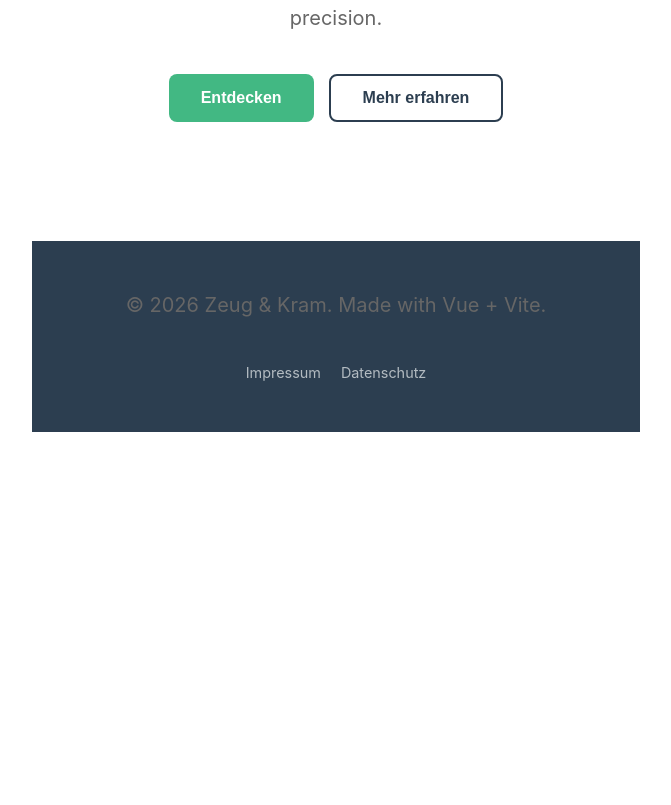
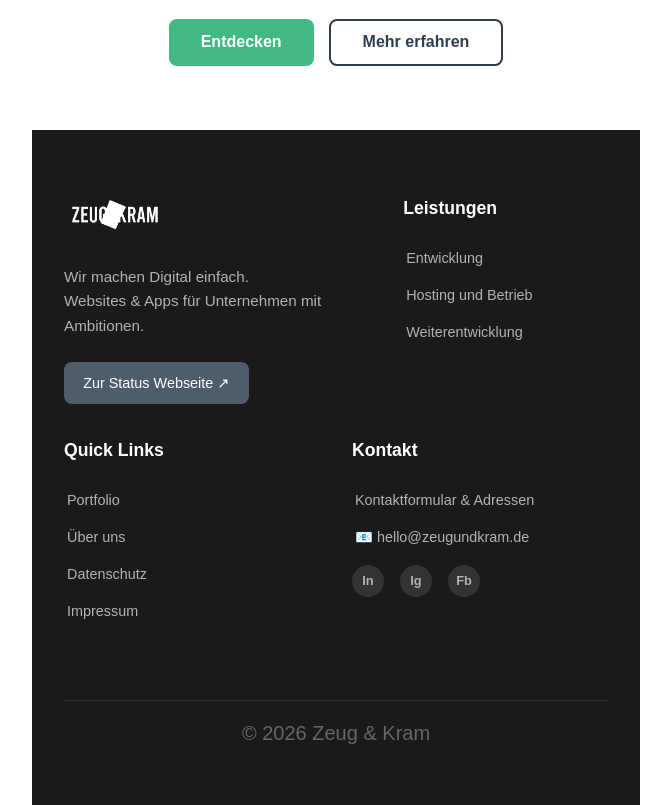
Before and after one commit to ZeugUndKram/ZeugUndKramDE, a Vue app: page / in a window 1280 px wide. Shown: the part 368-1173 px from the top of the page, without its empty margins (0-671 px from the left). Before the commit the page ends 800 px from the top, so only its background shows below. Built offline with nearby package versions, Linux system fonts and the light colour scheme; the HTML template or start-up script is replaced by a standard one.

Commit message:
Updated footer

```diff
--- a/src/components/Footer.vue
+++ b/src/components/Footer.vue
@@ -4,37 +4,185 @@ const currentYear = new Date().getFullYear();
 
 <template>
   <footer class="footer">
-    <div class="container">
-      <p>&copy; {{ currentYear }} Zeug & Kram. Made with Vue + Vite.</p>
-      <div class="socials">
-        <span>Impressum</span>
-        <span>Datenschutz</span>
+    <div class="footer-container">
+
+      <div class="footer-col brand-col">
+        <img src="/images/ZeugUndKramFlach.png" alt="Logo" class="footer-logo" />
+        <p class="brand-text">
+          Wir machen Digital einfach.<br>
+          Websites & Apps für Unternehmen mit Ambitionen.
+        </p>
+        <a href="https://status.zeugundkram.de" target="_blank" class="status-btn">
+          Zur Status Webseite <span class="icon">↗</span>
+        </a>
       </div>
+
+      <div class="footer-col">
+        <h3>Leistungen</h3>
+        <ul>
+          <li><a href="#">Entwicklung</a></li>
+          <li><a href="#">Hosting und Betrieb</a></li>
+          <li><a href="#">Weiterentwicklung</a></li>
+        </ul>
+      </div>
+
+      <div class="footer-col">
+        <h3>Quick Links</h3>
+        <ul>
+          <li><a href="#">Portfolio</a></li>
+          <li><a href="#">Über uns</a></li>
+          <li><a href="#">Datenschutz</a></li>
+          <li><a href="#">Impressum</a></li>
+        </ul>
+      </div>
+
+      <div class="footer-col">
+        <h3>Kontakt</h3>
+        <ul>
+          <li><a href="#">Kontaktformular & Adressen</a></li>
+          <li><a href="mailto:hello@zeugundkram.de" class="email-link">📧 hello@zeugundkram.de</a></li>
+        </ul>
+        <div class="social-icons">
+          <a href="#" class="social-icon">In</a>
+          <a href="#" class="social-icon">Ig</a>
+          <a href="#" class="social-icon">Fb</a>
+        </div>
+      </div>
+
+    </div>
+
+    <div class="footer-bottom">
+      <p>&copy; {{ currentYear }} Zeug & Kram</p>
     </div>
   </footer>
 </template>
 
 <style scoped>
 .footer {
-  background-color: #2c3e50;
-  color: #ecf0f1;
-  padding: 3rem 0;
-  margin-top: auto; /* Pushes footer to bottom if content is short */
+  background-color: #1a1a1a; /* Dark background like the image */
+  color: #ffffff;
+  padding: 4rem 2rem 1rem 2rem;
+  font-family: sans-serif;
 }
 
-.container {
+.footer-container {
   max-width: 1200px;
   margin: 0 auto;
-  text-align: center;
-  padding: 0 20px;
+  display: flex;
+  flex-wrap: wrap; /* Allows wrapping on mobile */
+  gap: 2rem;
+  justify-content: space-between;
 }
 
-.socials {
+.footer-col {
+  flex: 1;
+  min-width: 200px; /* Ensures columns don't get too thin */
+}
+
+/* Brand Column */
+.brand-col {
+  flex: 1.5; /* Give the logo column a bit more space */
+}
+
+.footer-logo {
+  height: 40px;
+  margin-bottom: 1.5rem;
+  filter: brightness(0) invert(1); /* Makes a dark logo white if needed */
+}
+
+.brand-text {
+  line-height: 1.6;
+  color: #b3b3b3;
+  margin-bottom: 1.5rem;
+  font-size: 0.95rem;
+}
+
+/* Headers */
+h3 {
+  font-size: 1.1rem;
+  font-weight: bold;
+  margin-bottom: 1.5rem;
+  color: #ffffff;
+}
+
+/* Links & Lists */
+ul {
+  list-style: none;
+  padding: 0;
+  margin: 0;
+}
+
+li {
+  margin-bottom: 0.8rem;
+}
+
+a {
+  color: #b3b3b3;
+  text-decoration: none;
+  font-size: 0.9rem;
+  transition: color 0.2s;
+}
+
+a:hover {
+  color: #ffffff;
+}
+
+/* Status Button */
+.status-btn {
+  display: inline-block;
+  background-color: #4e5d6c;
+  color: white;
+  padding: 0.6rem 1.2rem;
+  border-radius: 8px;
+  font-size: 0.9rem;
+  transition: background 0.2s;
+}
+
+.status-btn:hover {
+  background-color: #5d6d7e;
+}
+
+/* Socials */
+.social-icons {
+  display: flex;
+  gap: 1rem;
   margin-top: 1rem;
+}
+
+.social-icon {
+  width: 32px;
+  height: 32px;
+  background: #333;
   display: flex;
+  align-items: center;
   justify-content: center;
-  gap: 20px;
-  font-size: 0.9rem;
-  opacity: 0.7;
+  border-radius: 50%;
+  font-size: 0.8rem;
+  font-weight: bold;
+}
+
+.footer-bottom {
+  text-align: center;
+  margin-top: 4rem;
+  border-top: 1px solid #333;
+  padding-top: 1rem;
+  color: #666;
+  font-size: 0.8rem;
+}
+
+/* RESPONSIVE DESIGN */
+@media (max-width: 768px) {
+  .footer-container {
+    flex-direction: column; /* Stacks columns on top of each other */
+    text-align: left;
+  }
+
+  .footer-col {
+    width: 100%;
+  }
+
+  .brand-col {
+    margin-bottom: 2rem;
+  }
 }
 </style>
```
Also changed, not shown: public/images/ZeugUndKramFlach.png (renamed from images/ZeugUndKramFlach.png).
